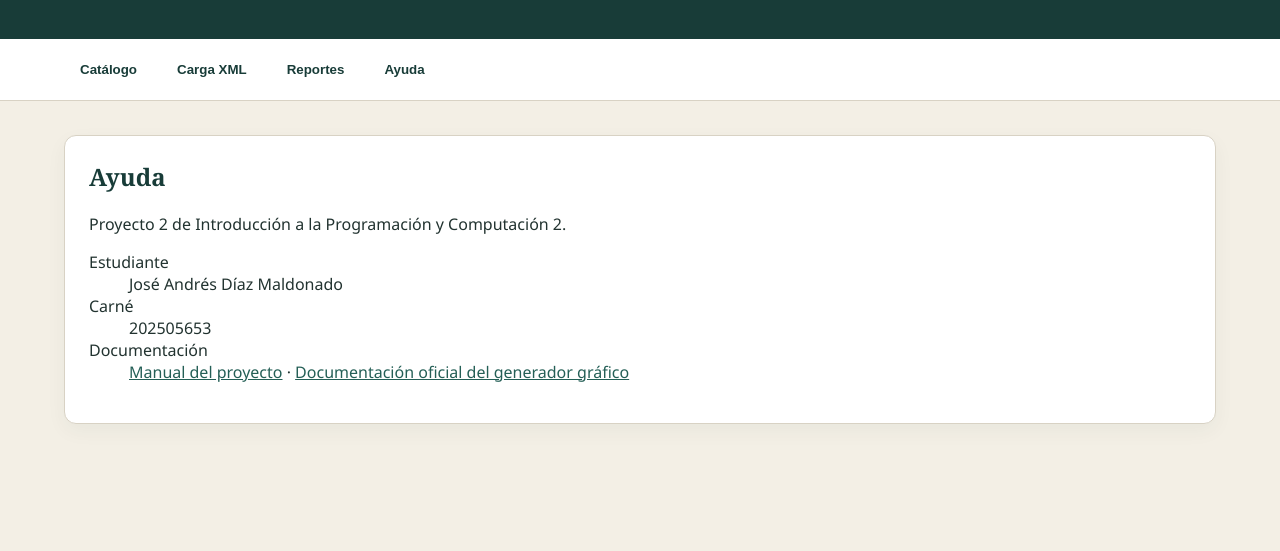
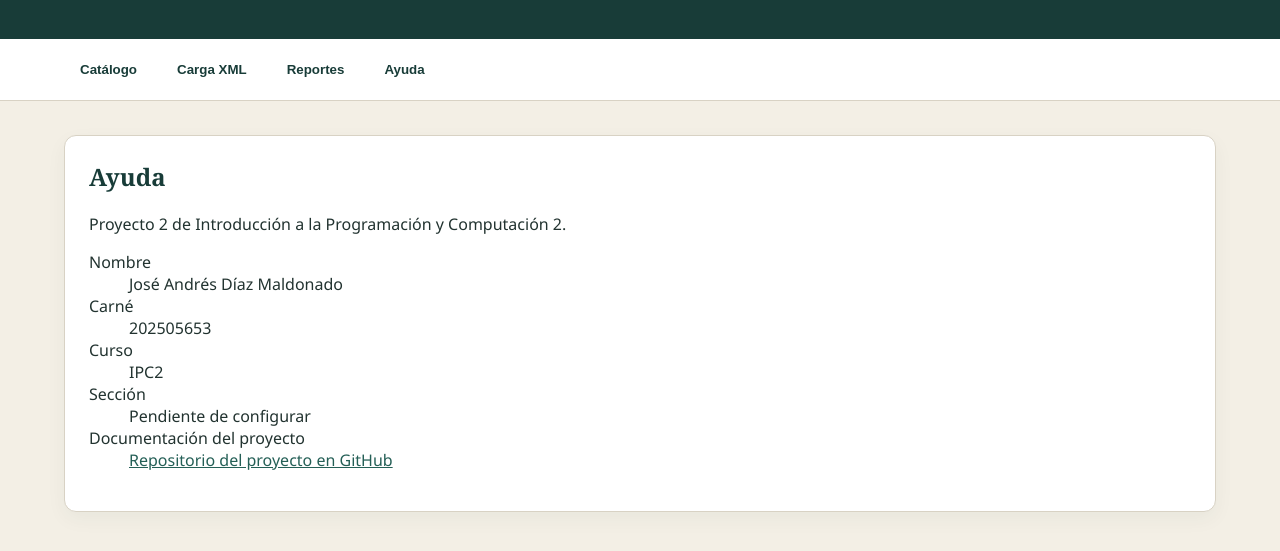
Before and after one commit to joseandresdiazmaldonado4-art/IPC2_Proy02_202602_202505653, a plain HTML site: page wwwroot/index.html in a window 1280 px wide. Both pictures are taken after a click on the button "Ayuda". Shown: the part 189-740 px from the top of the page. Drawn offline with Linux system fonts and the light colour scheme; no server answers.

Commit message:
Actualización de ayuda y documentación del proyecto

```diff
--- a/wwwroot/index.html
+++ b/wwwroot/index.html
@@ -26,7 +26,7 @@
   &lt;/listaLibros&gt;
 &lt;/config&gt;</pre></article></section>
   <section id="reportes" hidden><article><h2>Reportes gráficos</h2><label>Categoría para reportes filtrados<input id="categoriaReporte"></label><div class="acciones reportes"><button onclick="reporte('completo')">Jerarquía completa</button><button onclick="reporte('categoria')">Subcategoría</button><button onclick="reporte('libros')">Libros ordenados</button></div><div id="imagenReporte" class="lienzo">El reporte aparecerá aquí.</div></article></section>
-  <section id="ayuda" hidden><article><h2>Ayuda</h2><p>Proyecto 2 de Introducción a la Programación y Computación 2.</p><dl><dt>Estudiante</dt><dd>José Andrés Díaz Maldonado</dd><dt>Carné</dt><dd>202505653</dd><dt>Documentación</dt><dd><a href="/documentacion" target="_blank">Manual del proyecto</a> · <a href="https://graphviz.org/documentation/" target="_blank" rel="noopener">Documentación oficial del generador gráfico</a></dd></dl></article></section>
+  <section id="ayuda" hidden><article><h2>Ayuda</h2><p>Proyecto 2 de Introducción a la Programación y Computación 2.</p><dl><dt>Nombre</dt><dd>José Andrés Díaz Maldonado</dd><dt>Carné</dt><dd>202505653</dd><dt>Curso</dt><dd>IPC2</dd><dt>Sección</dt><dd>Pendiente de configurar</dd><dt>Documentación del proyecto</dt><dd><a href="https://github.com/joseandresdiazmaldonado4-art/IPC2_Proy02_202602_202505653" target="_blank" rel="noopener">Repositorio del proyecto en GitHub</a></dd></dl></article></section>
 </main>
 <div id="aviso" role="status"></div><script src="aplicacion.js"></script>
 </body></html>
```
